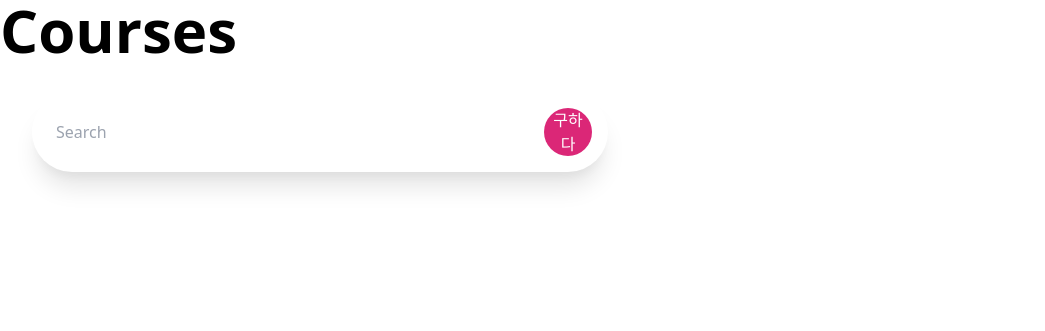
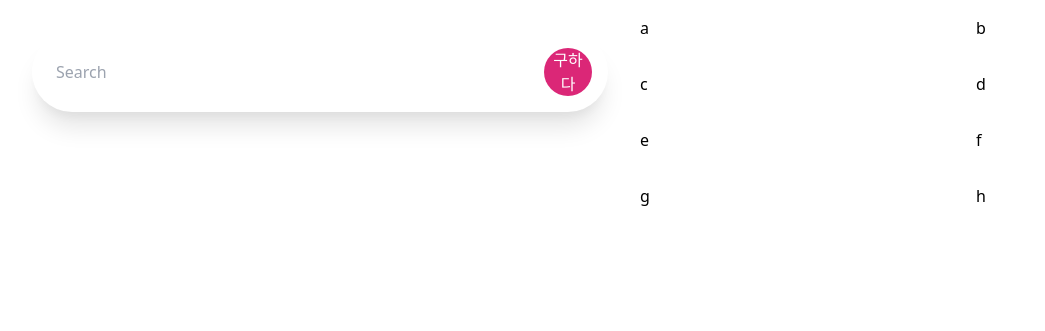
Before and after one commit to GPAlzate/SageSchedule, a Flask app: page / in a window 1280 px wide. Shown: the top 331 px of the page, without its empty margins (0-1045 px from the left). Run offline with Flask 2, Linux system fonts and the light colour scheme; style sheets or scripts are compiled from the project's sources; parts of the project's set-up code (start-up, migrations or seed data) failed here and were passed over.

Commit message:
side by side divs

```diff
--- a/templates/index.html
+++ b/templates/index.html
@@ -1,10 +1,10 @@
 <!doctype html>
 <title>SageSchedule.</title>
 <link rel="stylesheet" href="{{ url_for('static', filename='css/main.css') }}"/>
-<div class='flex-row'>
-    <nav>
+<div class='flex flex-wrap overflow-hidden'>
+    <!-- <nav>
         <h1 class="font-bold text-6xl">Courses</h1>
-    </nav>
+    </nav> -->
     <div class="flex-wrap w-1/2">
         <div class="p-8">
             <form action="{{ url_for('search') }}">
@@ -59,35 +59,35 @@
         <div class="flex flex-wrap -mx-4 overflow-hidden">
 
             <div class="my-4 px-4 w-1/2 overflow-hidden lg:w-1/2 xl:w-1/2">
-              <!-- Column Content -->
+              <!-- Column Content -->a
             </div>
 
             <div class="my-4 px-4 w-1/2 overflow-hidden lg:w-1/2 xl:w-1/2">
-              <!-- Column Content -->
+              <!-- Column Content -->b
             </div>
 
             <div class="my-4 px-4 w-1/2 overflow-hidden lg:w-1/2 xl:w-1/2">
-              <!-- Column Content -->
+              <!-- Column Content -->c
             </div>
 
             <div class="my-4 px-4 w-1/2 overflow-hidden lg:w-1/2 xl:w-1/2">
-              <!-- Column Content -->
+              <!-- Column Content -->d
             </div>
 
             <div class="my-4 px-4 w-1/2 overflow-hidden lg:w-1/2 xl:w-1/2">
-              <!-- Column Content -->
+              <!-- Column Content -->e
             </div>
 
             <div class="my-4 px-4 w-1/2 overflow-hidden lg:w-1/2 xl:w-1/2">
-              <!-- Column Content -->
+              <!-- Column Content -->f
             </div>
 
             <div class="my-4 px-4 w-1/2 overflow-hidden lg:w-1/2 xl:w-1/2">
-              <!-- Column Content -->
+              <!-- Column Content -->g
             </div>
 
             <div class="my-4 px-4 w-1/2 overflow-hidden lg:w-1/2 xl:w-1/2">
-              <!-- Column Content -->
+              <!-- Column Content -->h
             </div>
 
           </div>
```
